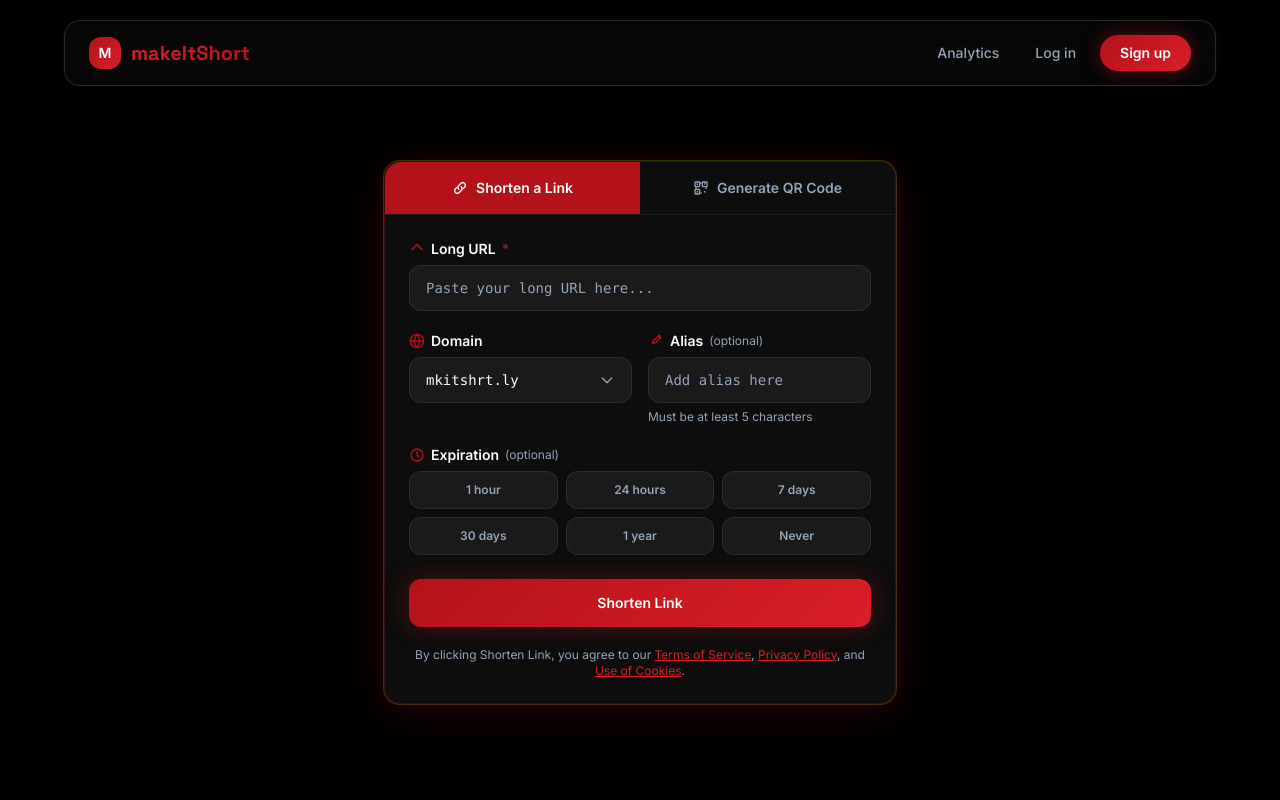
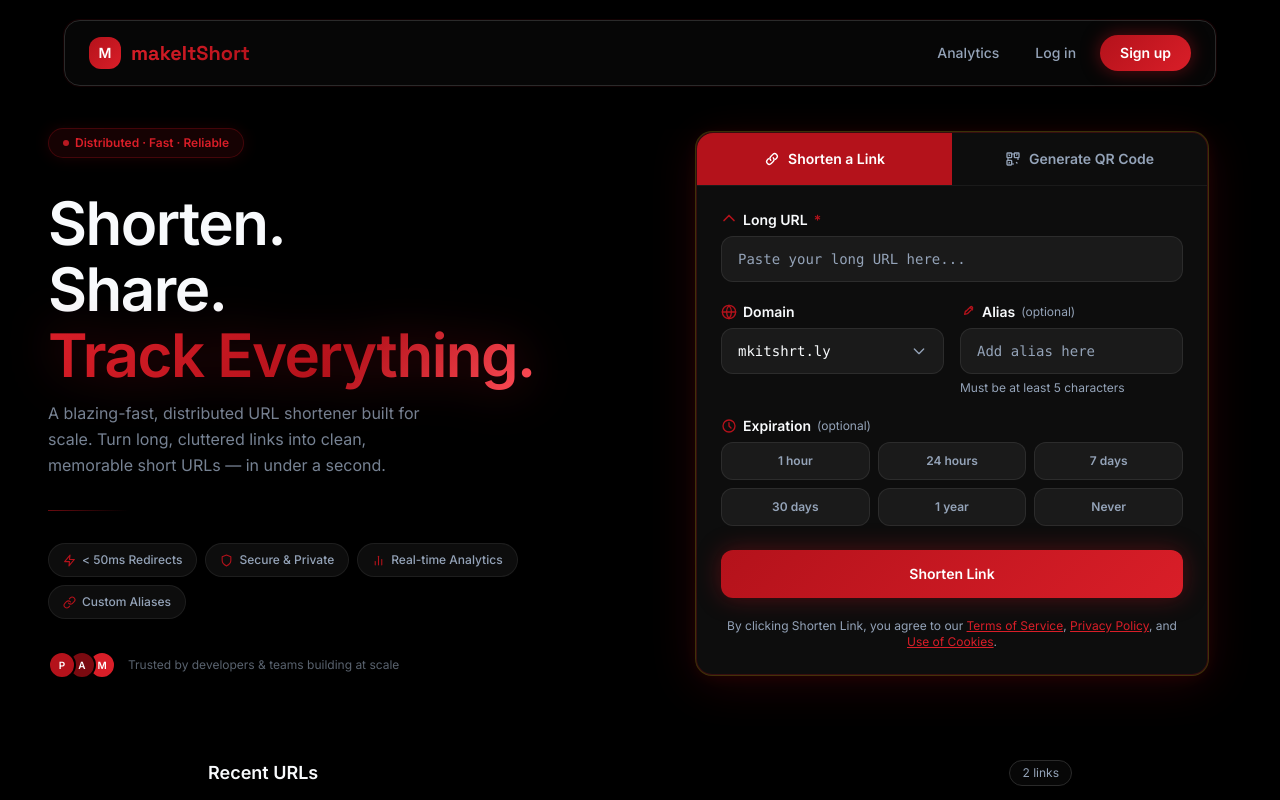
Before and after one commit to Niranjan0524/Distributed-URL-Shortner, a React (Vite) app in the folder Frontend/: page / in a window 1280 px wide. Shown: the top 800 px of the page. Built offline with nearby package versions, Linux system fonts and the light colour scheme.

Commit message:
hero section

```diff
--- /dev/null
+++ b/Frontend/src/components/HeroSection.jsx
@@ -0,0 +1,110 @@
+import { FiZap, FiShield, FiBarChart2, FiLink } from "react-icons/fi";
+
+const STATS = [
+  { icon: <FiZap size={13} />, label: "< 50ms Redirects" },
+  { icon: <FiShield size={13} />, label: "Secure & Private" },
+  { icon: <FiBarChart2 size={13} />, label: "Real-time Analytics" },
+  { icon: <FiLink size={13} />, label: "Custom Aliases" },
+];
+
+const HeroSection = () => {
+  return (
+    <div className="flex flex-col justify-center gap-8 px-4 py-12 lg:px-8">
+
+      {/* Eyebrow badge */}
+      <div className="flex items-center gap-2">
+        <span
+          className="inline-flex items-center gap-1.5 rounded-full px-3.5 py-1.5 text-xs font-semibold"
+          style={{
+            background: "rgba(180,18,27,0.12)",
+            border: "1px solid rgba(180,18,27,0.3)",
+            color: "#D91E28",
+            boxShadow: "0 0 16px rgba(180,18,27,0.15)",
+          }}
+        >
+          <span
+            className="h-1.5 w-1.5 rounded-full animate-pulse"
+            style={{ background: "#D91E28" }}
+          />
+          Distributed · Fast · Reliable
+        </span>
+      </div>
+
+      {/* Headline */}
+      <div className="flex flex-col gap-3">
+        <h1 className="text-5xl font-bold leading-[1.1] tracking-tight text-text-primary lg:text-6xl">
+          Shorten.{" "}
+          <br />
+          Share.{" "}
+          <br />
+          <span
+            style={{
+              background: "linear-gradient(135deg, #D91E28 0%, #B4121B 60%, #FF4D57 100%)",
+              WebkitBackgroundClip: "text",
+              WebkitTextFillColor: "transparent",
+              filter: "drop-shadow(0 0 24px rgba(180,18,27,0.4))",
+            }}
+          >
+            Track Everything.
+          </span>
+        </h1>
+
+        {/* Subtext */}
+        <p className="max-w-sm text-base leading-relaxed text-text-muted/80">
+          A blazing-fast, distributed URL shortener built for scale. Turn long,
+          cluttered links into clean, memorable short URLs — in under a second.
+        </p>
+      </div>
+
+      {/* Divider */}
+      <div
+        className="h-px w-20"
+        style={{
+          background: "linear-gradient(90deg, rgba(180,18,27,0.6), transparent)",
+        }}
+      />
+
+      {/* Feature pills */}
+      <div className="flex flex-wrap gap-2">
+        {STATS.map(({ icon, label }) => (
+          <span
+            key={label}
+            className="inline-flex items-center gap-1.5 rounded-full px-3.5 py-2 text-xs font-medium text-text-muted transition-all duration-150 hover:text-text-primary hover:border-accent-red/30"
+            style={{
+              background: "#0D0D0D",
+              border: "1px solid rgba(255,255,255,0.07)",
+            }}
+          >
+            <span className="text-accent-red">{icon}</span>
+            {label}
+          </span>
+        ))}
+      </div>
+
+      {/* Social proof */}
+      <div className="flex items-center gap-3">
+        {/* Avatars */}
+        <div className="flex -space-x-2">
+          {["#B4121B", "#7A0A10", "#D91E28"].map((color, i) => (
+            <div
+              key={i}
+              className="h-7 w-7 rounded-full border-2 flex items-center justify-center text-[10px] font-bold text-white"
+              style={{
+                background: color,
+                borderColor: "#000",
+                zIndex: 3 - i,
+              }}
+            >
+              {["P", "A", "M"][i]}
+            </div>
+          ))}
+        </div>
+        <p className="text-xs text-text-muted/60">
+          Trusted by developers &amp; teams building at scale
+        </p>
+      </div>
+    </div>
+  );
+};
+
+export default HeroSection;
--- a/Frontend/src/components/Homebody.jsx
+++ b/Frontend/src/components/Homebody.jsx
@@ -1,16 +1,24 @@
 import UrlForm from "./urlForm";
 import UrlHistory from "./UrlHistory";
 import Footer from "./Footer";
-const Homebody=()=>{
+import HeroSection from "./HeroSection";
 
+const Homebody = () => {
+  return (
+    <div className="mt-20">
+      {/* ── Hero + Form (two-column) ── */}
+      <div className="mx-auto max-w-7xl px-4">
+        <div className="grid grid-cols-1 items-center gap-0 lg:grid-cols-2">
+          <HeroSection />
+          <UrlForm />
+        </div>
+      </div>
 
-    return (<>
-    <div className="mt-20">
-        <UrlForm/>
-        <UrlHistory/>
-        <Footer/>
-        </div>
-    </>)
-}
+      {/* ── History & Footer (unchanged) ── */}
+      <UrlHistory />
+      <Footer />
+    </div>
+  );
+};
 
 export default Homebody;
--- a/Frontend/src/components/UrlForm.jsx
+++ b/Frontend/src/components/UrlForm.jsx
@@ -34,7 +34,7 @@
   };
 
   return (
-    <section className="flex min-h-[calc(100vh-96px)] items-center justify-center px-4 py-12 ">
+    <section className="flex items-center justify-center px-4 py-12">
       <div
         className="w-full max-w-lg rounded-2xl border"
         style={{
```
